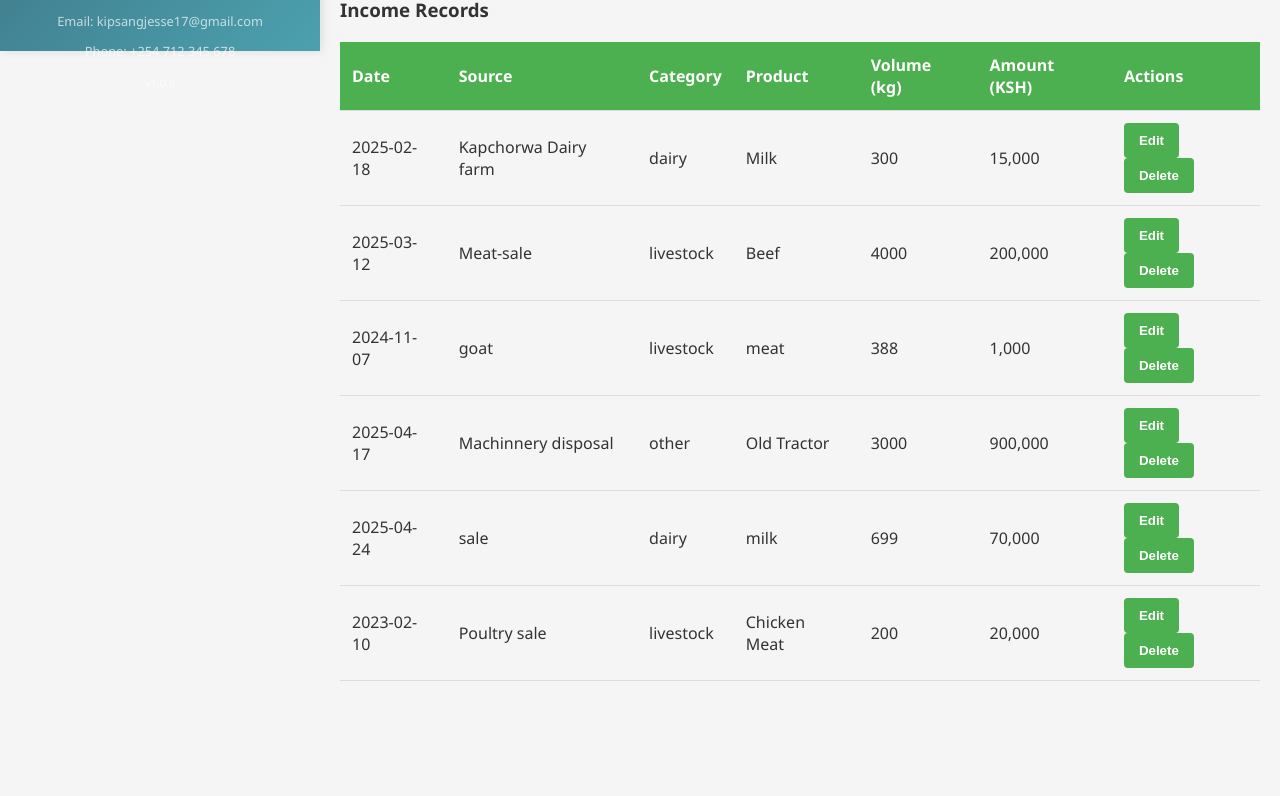
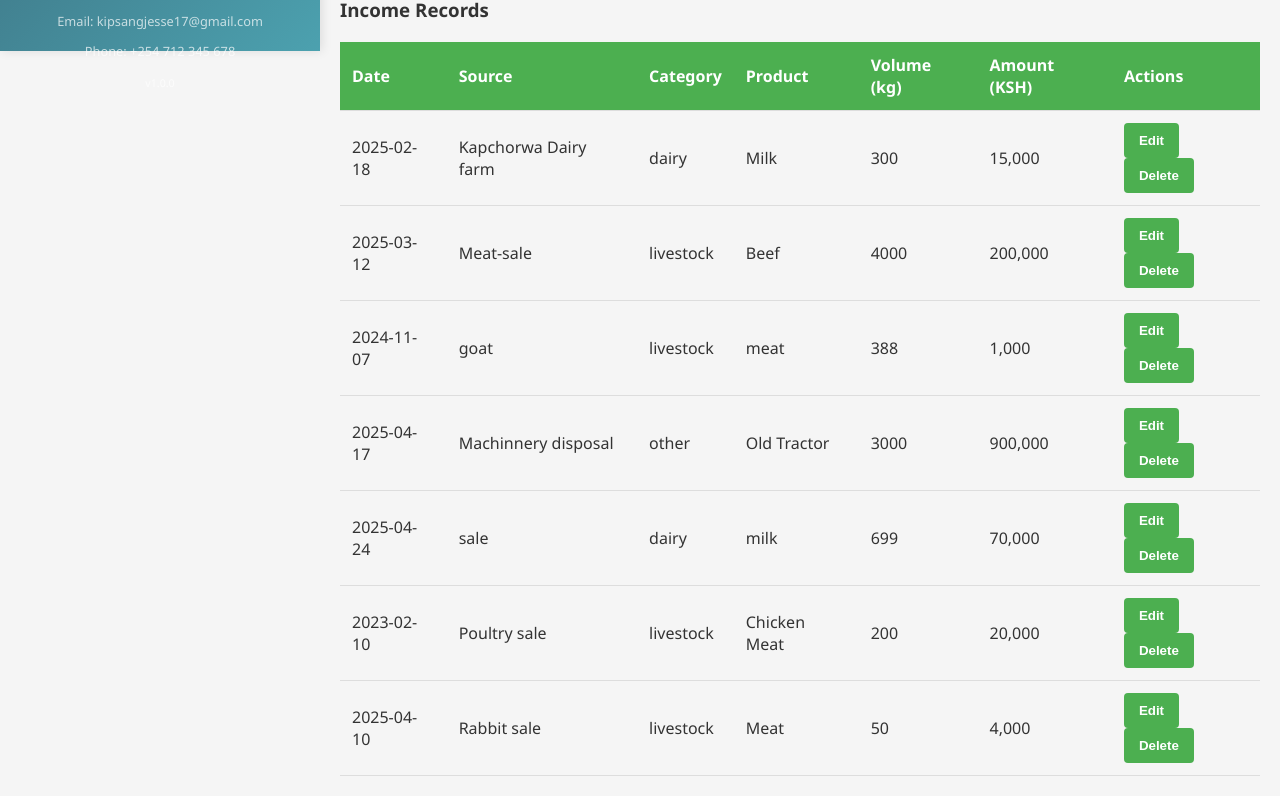
Before and after one commit to kipDstar/AgriFiMa-, a React (Create React App) app: page /income in a window 1280 px wide. Shown: the part 789-1585 px from the top of the page. Before the commit the page ends 1490 px from the top, so only its background shows below. Built offline with nearby package versions, Linux system fonts and the light colour scheme; data requests are answered from the project's data file; the HTML template or start-up script is replaced by a standard one.

Commit message:
fixed missing category item in IncomePage, system working, all functionalities

```diff
--- a/db.json
+++ b/db.json
@@ -65,6 +65,17 @@
       "description": "Sold 98 chicken",
       "id": 1745486249526,
       "timestamp": "2025-04-24T09:17:29.526Z"
+    },
+    {
+      "source": "Rabbit sale",
+      "category": "livestock",
+      "amount": 4000,
+      "date": "2025-04-10",
+      "description": "quality",
+      "product": "Meat",
+      "volume": 50,
+      "id": 1745503085813,
+      "timestamp": "2025-04-24T13:58:05.813Z"
     }
   ],
   "expenses": [
@@ -102,6 +113,20 @@
       "cost": 30000,
       "date": "2025-04-24T00:00:00.000Z",
       "id": 5
+    },
+    {
+      "item": "Milking jelly",
+      "category": "other",
+      "cost": 500,
+      "date": "2025-04-24T00:00:00.000Z",
+      "id": 6
+    },
+    {
+      "item": "Farm prep",
+      "category": "labor",
+      "cost": 800,
+      "date": "2025-04-11T00:00:00.000Z",
+      "id": 7
     }
   ],
   "loans": [
--- a/src/components/income/IncomePage.jsx
+++ b/src/components/income/IncomePage.jsx
@@ -10,6 +10,7 @@ const IncomePage = () => {
   const [currentIncome, setCurrentIncome] = useState(null);
   const [newIncome, setNewIncome] = useState({
     source: '',
+    category: 'crop',
     amount: '',
     date: new Date().toISOString().split('T')[0],
     description: '',
@@ -25,6 +26,7 @@ const IncomePage = () => {
     });
     setNewIncome({
       source: '',
+      category: 'crop',
       amount: '',
       date: new Date().toISOString().split('T')[0],
       description: '',
```
